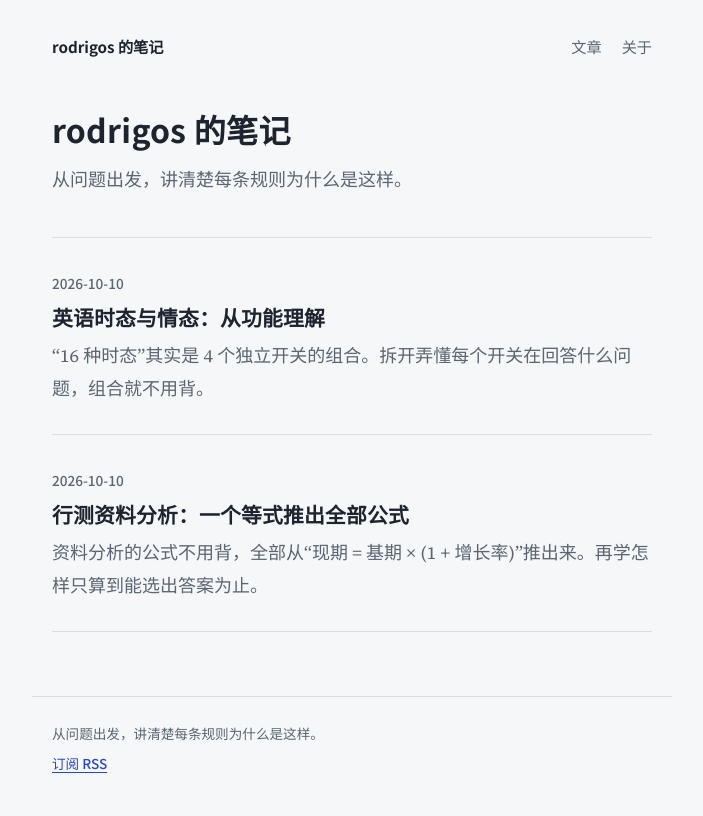
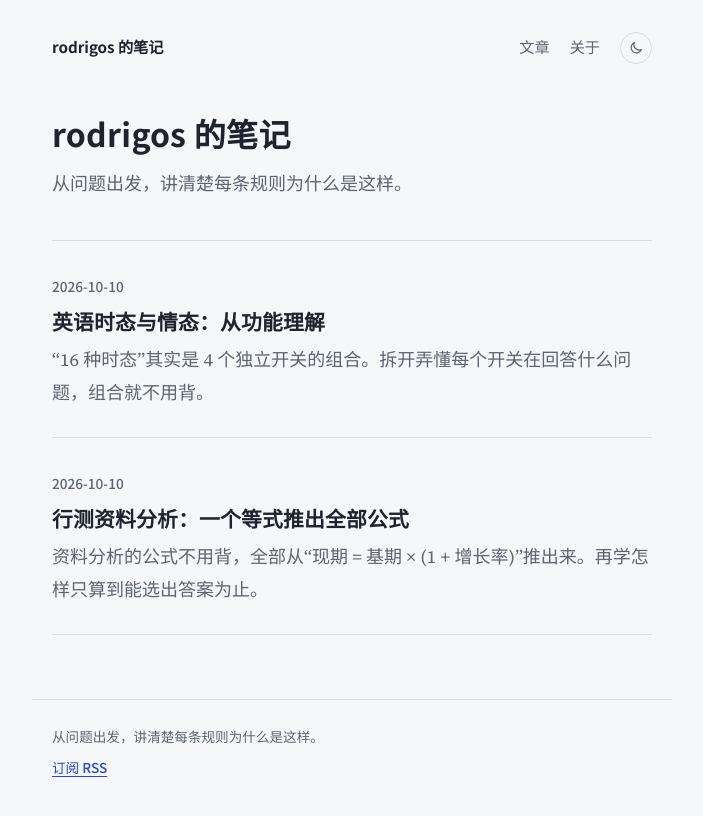
Before and after one commit to rodrigosImposter/rodrigosImposter.github.io, a Jekyll site: the page built from index.html, in a window 1280 px wide. Shown: the top 816 px of the page, without its empty margins (288-991 px from the left). Built offline with Jekyll 4.4.1, drawn with Linux system fonts in a browser that asks for light colours.

Commit message:
Add light/dark theme toggle
Follows the system setting by default; the header button overrides it and
the choice is remembered in localStorage. The theme is applied in <head>
before the stylesheet loads, so pages don't flash the wrong colors.

Co-Authored-By: Claude Opus 5.5 <noreply@anthropic.com>
Claude-Session: https://claude.ai/code/session_01A9fQj4iNcy2B9ho6UTvU35

```diff
--- a/_layouts/default.html
+++ b/_layouts/default.html
@@ -5,6 +5,27 @@
   <meta name="viewport" content="width=device-width, initial-scale=1">
   <title>{% if page.title %}{{ page.title }} · {% endif %}{{ site.title }}</title>
   <meta name="description" content="{{ page.description | default: site.description }}">
+  <script>
+    (function () {
+      var d = document.documentElement, saved = null;
+      try { saved = localStorage.getItem("theme"); } catch (e) {}
+      if (saved === "light" || saved === "dark") d.setAttribute("data-theme", saved);
+      var mq = window.matchMedia("(prefers-color-scheme: dark)");
+      function effective() {
+        var t = d.getAttribute("data-theme") || (mq.matches ? "dark" : "light");
+        d.setAttribute("data-theme-effective", t);
+        document.dispatchEvent(new Event("themechange"));
+        return t;
+      }
+      effective();
+      if (mq.addEventListener) mq.addEventListener("change", effective);
+      window.setSiteTheme = function (t) {
+        d.setAttribute("data-theme", t);
+        try { localStorage.setItem("theme", t); } catch (e) {}
+        return effective();
+      };
+    })();
+  </script>
   <link rel="preconnect" href="https://fonts.googleapis.com">
   <link rel="preconnect" href="https://fonts.gstatic.com" crossorigin>
   <link href="https://fonts.googleapis.com/css2?family=Noto+Sans+SC:wght@500;700&family=Noto+Serif+SC:wght@400;600&family=Source+Serif+4:ital,opsz,wght@0,8..60,400;0,8..60,600;1,8..60,400&display=swap" rel="stylesheet">
@@ -17,6 +38,10 @@
     <nav aria-label="主导航">
       <a href="{{ '/' | relative_url }}">文章</a>
       <a href="{{ '/about/' | relative_url }}">关于</a>
+      <button type="button" class="theme-toggle" id="theme-toggle" aria-label="切换深色模式" hidden>
+        <svg class="icon-moon" viewBox="0 0 24 24" fill="none" stroke="currentColor" stroke-width="1.8" stroke-linecap="round" stroke-linejoin="round" aria-hidden="true"><path d="M20 14.5A8 8 0 0 1 9.5 4a8 8 0 1 0 10.5 10.5z"/></svg>
+        <svg class="icon-sun" viewBox="0 0 24 24" fill="none" stroke="currentColor" stroke-width="1.8" stroke-linecap="round" aria-hidden="true"><circle cx="12" cy="12" r="4"/><path d="M12 2.5v2M12 19.5v2M4.6 4.6l1.4 1.4M18 18l1.4 1.4M2.5 12h2M19.5 12h2M4.6 19.4L6 18M18 6l1.4-1.4"/></svg>
+      </button>
     </nav>
   </header>
   <main id="main">
@@ -26,5 +51,23 @@
     <p>{{ site.description }}</p>
     <p><a href="{{ '/feed.xml' | relative_url }}">订阅 RSS</a></p>
   </footer>
+  <script>
+    (function () {
+      var b = document.getElementById("theme-toggle");
+      if (!b || !window.setSiteTheme) return;
+      function current() { return document.documentElement.getAttribute("data-theme-effective"); }
+      function label() {
+        var t = current() === "dark" ? "切换到浅色模式" : "切换到深色模式";
+        b.setAttribute("aria-label", t);
+        b.title = t;
+      }
+      b.hidden = false;
+      label();
+      b.addEventListener("click", function () {
+        window.setSiteTheme(current() === "dark" ? "light" : "dark");
+      });
+      document.addEventListener("themechange", label);
+    })();
+  </script>
 </body>
 </html>
--- a/assets/css/style.css
+++ b/assets/css/style.css
@@ -10,10 +10,12 @@
   --serif: "Source Serif 4", "Noto Serif SC", "Songti SC", serif;
   --sans: "Noto Sans SC", "PingFang SC", "Microsoft YaHei", sans-serif;
   --measure: 40rem;
+  color-scheme: light;
 }
 
+/* 深色：跟随系统，除非读者手动选了浅色；或读者手动选了深色 */
 @media (prefers-color-scheme: dark) {
-  :root {
+  :root:not([data-theme="light"]) {
     --paper: #12161C;
     --ink: #E3E7EC;
     --muted: #98A2AF;
@@ -22,7 +24,19 @@
     --look: #8FA6FF;
     --event: #F0A84A;
     --event-wash: rgba(240, 168, 74, 0.22);
+    color-scheme: dark;
   }
+}
+:root[data-theme="dark"] {
+  --paper: #12161C;
+  --ink: #E3E7EC;
+  --muted: #98A2AF;
+  --rule: #2B323C;
+  --wash: #1A2028;
+  --look: #8FA6FF;
+  --event: #F0A84A;
+  --event-wash: rgba(240, 168, 74, 0.22);
+  color-scheme: dark;
 }
 
 *, *::before, *::after { box-sizing: border-box; }
@@ -64,6 +78,27 @@ main,
 .site-header nav { display: flex; gap: 1.25rem; }
 .site-header nav a { color: var(--muted); text-decoration: none; }
 .site-header nav a:hover { color: var(--ink); }
+.site-header nav { align-items: baseline; }
+
+.theme-toggle {
+  display: inline-flex;
+  align-items: center;
+  justify-content: center;
+  align-self: center;
+  width: 2rem;
+  height: 2rem;
+  padding: 0;
+  border: 1px solid var(--rule);
+  border-radius: 50%;
+  background: transparent;
+  color: var(--muted);
+  cursor: pointer;
+}
+.theme-toggle:hover { color: var(--ink); border-color: var(--muted); }
+.theme-toggle svg { width: 1rem; height: 1rem; }
+.theme-toggle .icon-sun { display: none; }
+:root[data-theme-effective="dark"] .theme-toggle .icon-sun { display: block; }
+:root[data-theme-effective="dark"] .theme-toggle .icon-moon { display: none; }
 
 h1, h2, h3 {
   font-family: var(--sans);
```
